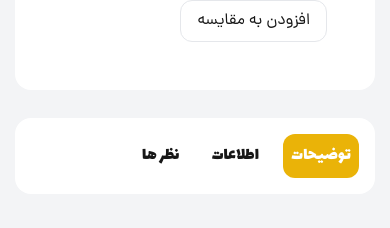
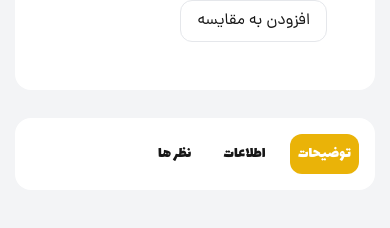
Before and after one commit to milad1385/tool-shop, a Next.js app: page /products/1 in a window 390 px wide. Shown: the part 978-1206 px from the top of the page. Built offline with nearby package versions, Linux system fonts and the light colour scheme.

Commit message:
fix tab button responsive design

```diff
--- a/src/components/templates/Product/ProductTabs.tsx
+++ b/src/components/templates/Product/ProductTabs.tsx
@@ -6,7 +6,7 @@ function ProductTabs() {
   const [tab, setTab] = useState("details");
   return (
     <div className="bg-white p-4 rounded-2xl my-7">
-      <div className="flex items-center gap-x-4 text-lg md:text-xl font-Lalezar">
+      <div className="flex items-center gap-x-4 text-base md:text-xl font-Lalezar">
         <TabButton label="توضیحات" name="details" onTab={setTab} tab={tab} />
         <TabButton
           label="اطلاعات"
```
